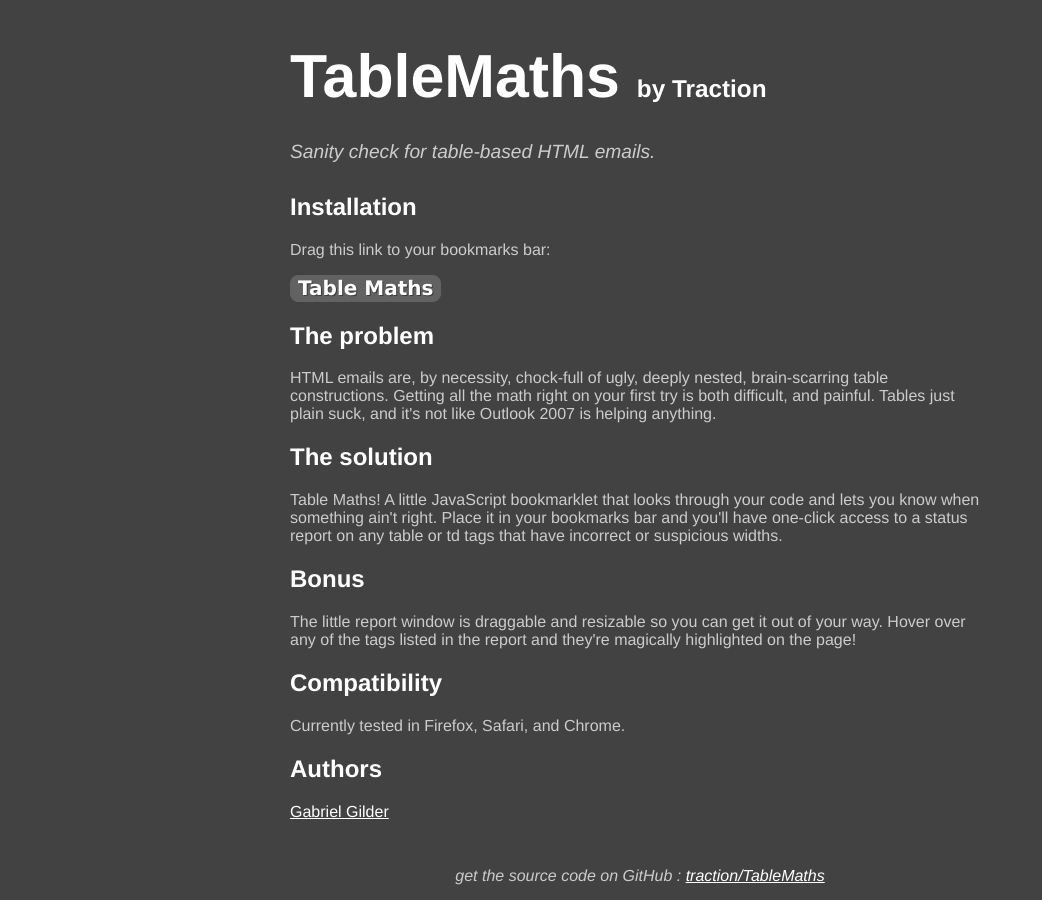
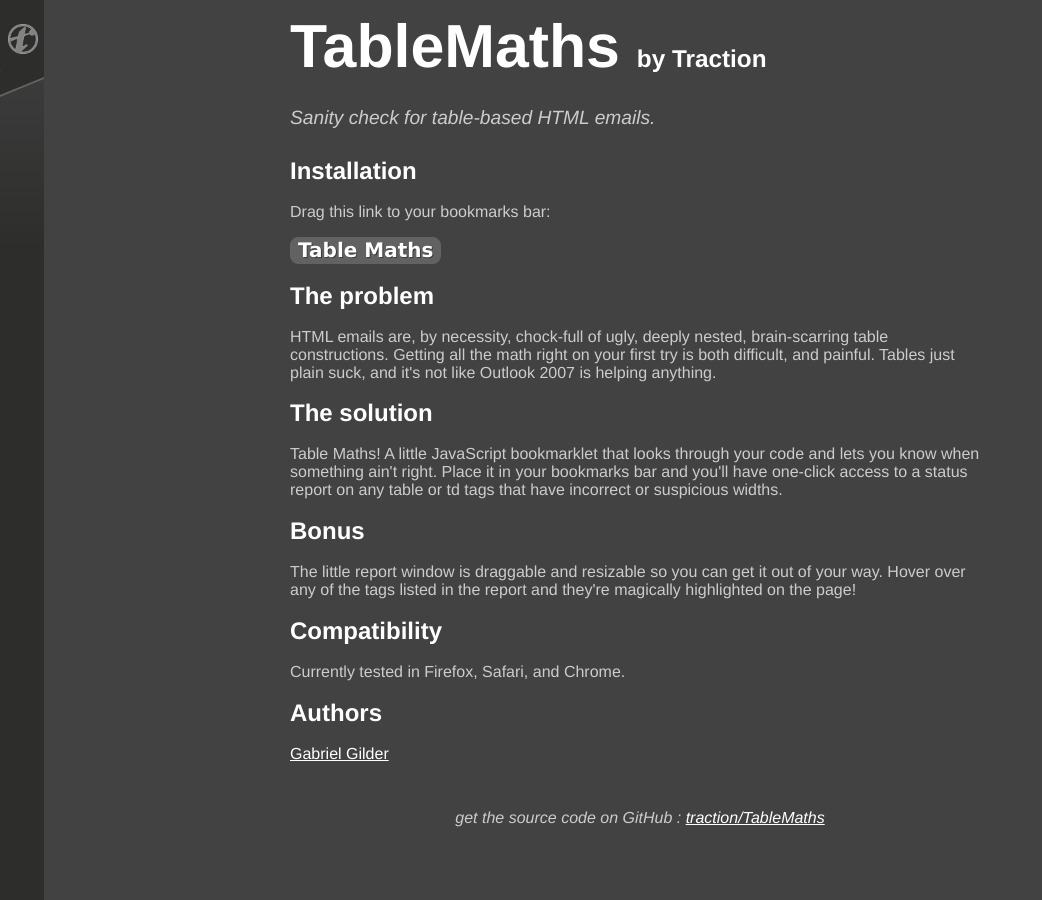
Before and after one commit to traction/TableMaths, a Jekyll site: the page built from index.html, in a window 1280 px wide. Shown: the whole page, without its empty margins (0-1042 px from the left). Built offline with Jekyll 4.4.1, drawn with Linux system fonts in a browser that asks for light colours.

Commit message:
Traction Side-nav with mobile viewport adjustments.

```diff
--- a/_layouts/default.html
+++ b/_layouts/default.html
@@ -1,12 +1,19 @@
-<!DOCTYPE html PUBLIC "-//W3C//DTD XHTML 1.0 Strict//EN"
-  "http://www.w3.org/TR/xhtml1/DTD/xhtml1-strict.dtd">
-<html xmlns="http://www.w3.org/1999/xhtml" xml:lang="en" lang="en">
+<!DOCTYPE html>
+<html lang="en">
 <head>
+  <meta http-equiv="X-UA-Compatible" content="IE=edge">
   <meta http-equiv="Content-Type" content="text/html; charset=utf-8"/>
   <title>TableMaths by Traction</title>
+  <meta name="viewport" content="width=device-width, initial-scale=1.0">
   <link rel="stylesheet" href="assets/css/style.css">
 </head>
 <body>
+<div class="traction-sidenav">
+  <div class="logo-container">
+    <a href="https://tractionco.com"><img width="30" height="30" alt="Traction" src="assets/images/traction_bug.png" /></a>
+  </div>
+  <div class="logo-container-cutline"></div>
+</div>
 <div id="container" class="container">
 {{content}}
 </div>
--- a/_sass/style.scss
+++ b/_sass/style.scss
@@ -1,19 +1,29 @@
 body {
-  margin-top: 1em;
+  margin: 1em 0 0;
   background-color: $color-background;
   color: $color-text;
   font-family: Helvetica, Arial, FreeSans, sans;
+
+  @media (max-width: 800px) {
+    margin: $traction-sidenav-width + 20px 0 0;
+  }
 }
 
 .container {
   margin: 0 auto;
   width: 700px;
+
+  @media (max-width: 800px) {
+    margin: 0 auto;
+    width: 95%;
+  }
 }
 
 h1 {
+  margin: 0 0 3px;
+  line-height: 1;
+  color: $color-headings;
   font-size: 3.8em;
-  margin-bottom: 3px;
-  color: $color-headings;
 
   small {
     font-size: .4em;
@@ -25,12 +35,17 @@
 }
 
 h2 {
+  line-height: 1;
   color: $color-headings;
   font-size: 1.5em;
 }
 
-h3 {
+h3,
+h4,
+h5,
+h6 {
   text-align: center;
+  line-height: 1;
   color: $color-headings;
 }
 
--- /dev/null
+++ b/_sass/traction-sidenav.scss
@@ -0,0 +1,55 @@
+// Traction Sidenav
+
+// Sizes (used in conjunction with project style)
+$traction-sidenav-width: 44px;
+
+// Colors
+$traction-sidenav-bg-00: #424242;
+$traction-sidenav-bg-01: #2d2d2c;
+$traction-sidenav-bg-02: #2d2d2c;
+$traction-sidenav-border: #636362;
+
+.traction-sidenav {
+
+  position: fixed;
+  top: 0;
+  left: 0;
+  background-image: linear-gradient($traction-sidenav-bg-00 0%, $traction-sidenav-bg-01 28%, $traction-sidenav-bg-02 100%);
+  width: $traction-sidenav-width;
+  height: 100%;
+  text-align: center;
+
+  .logo-container {
+    background-color: $traction-sidenav-bg-01;
+    padding: 24px 0 12px 2px;
+    @media (max-width: 800px) {
+      padding: 7px 0 0 10px;
+    }
+  }
+
+  .logo-container-cutline {
+    position: relative;
+    top: -8px;
+    transform: skewY(-22deg);
+    border-bottom: 2px solid $traction-sidenav-border;
+    background-color: $traction-sidenav-bg-01;
+    height: 24px;
+
+    @media (max-width: 800px) {
+      top: (-$traction-sidenav-width + 3);
+      left: 66px;
+      transform: skewX(-22deg);
+      border-right: 2px solid $traction-sidenav-border;
+      border-bottom: 0;
+      width: 2px;
+      height: $traction-sidenav-width;
+    }
+  }
+
+  @media (max-width: 800px) {
+    width: 100%;
+    height: $traction-sidenav-width;
+    text-align: left;
+  }
+
+}
--- a/assets/css/style.scss
+++ b/assets/css/style.scss
@@ -2,4 +2,5 @@
 ---
 
 @import 'swatches';
+@import 'traction-sidenav';
 @import 'style';
```
Also changed, not shown: assets/images/traction_bug.png (added).
